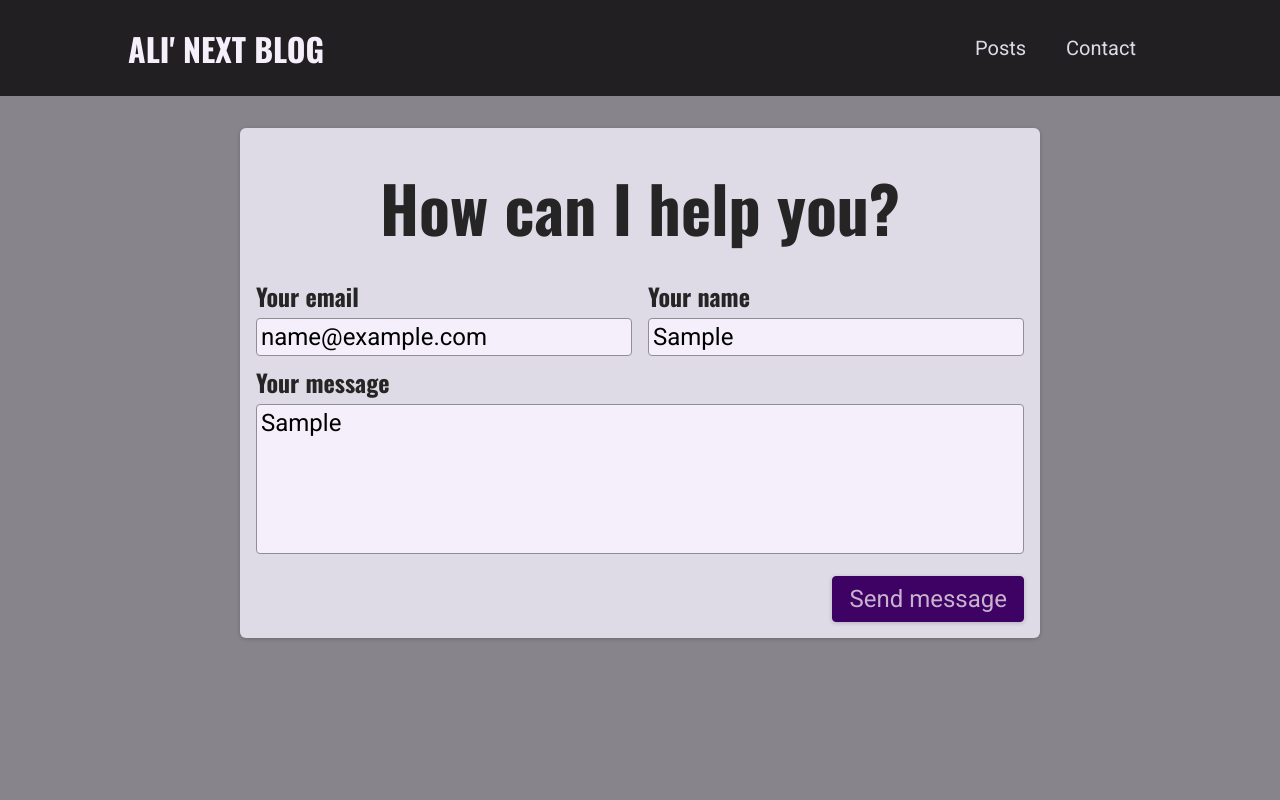
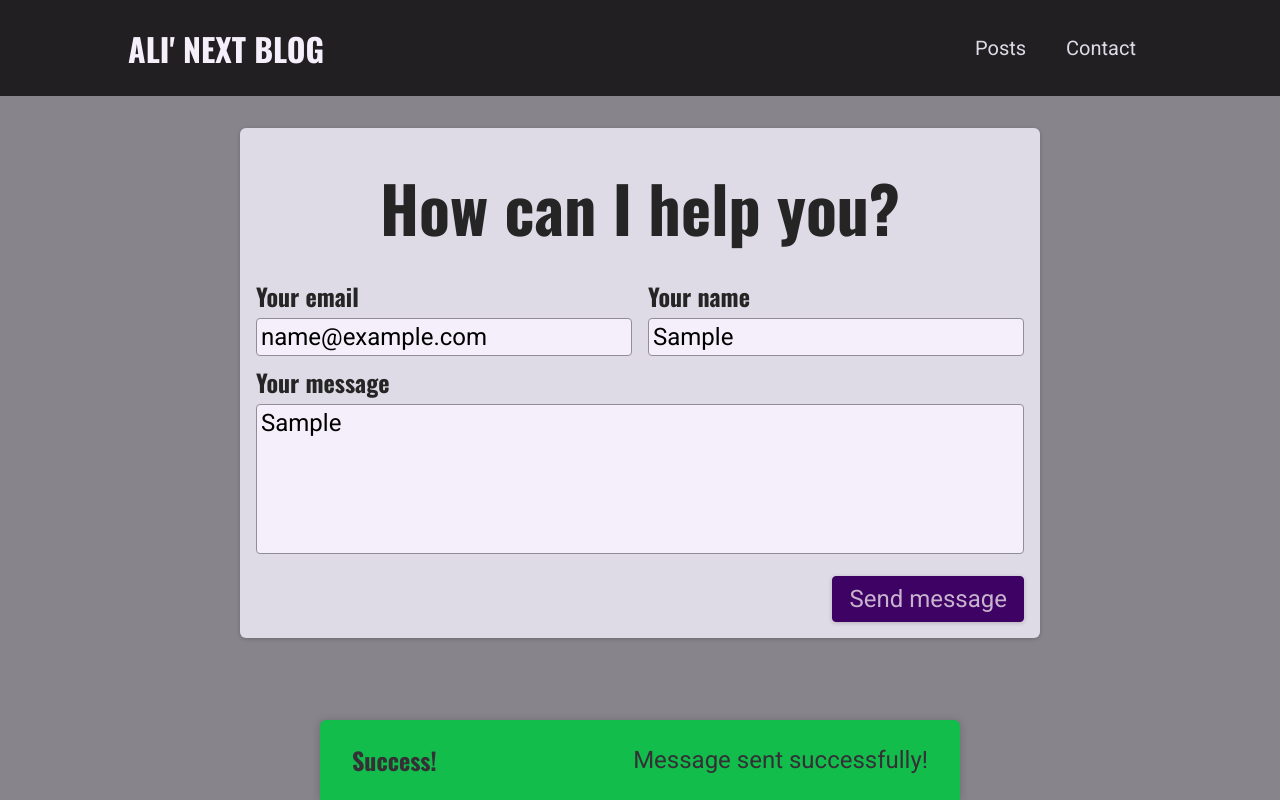
Before and after one commit to alisequeira/nextjs-course-code, a Next.js app: page /contact in a window 1280 px wide. Both pictures are taken after typing "name@example.com", "Sample", "Sample" into the empty fields and a click on the button "Send message". Built offline with nearby package versions, Linux system fonts and the light colour scheme.

Commit message:
Adding UI feedback notifiaciton

```diff
--- a/components/contact/contact-form.js
+++ b/components/contact/contact-form.js
@@ -1,21 +1,76 @@
-import { useState } from "react";
+import { useEffect, useState } from "react";
 import classes from "./contact-form.module.css";
+import Notification from "../ui/notification";
+
+async function sendContactData(contactDetails) {
+  const response = await fetch("/api/contact", {
+    method: "POST",
+    body: JSON.stringify(contactDetails),
+    headers: {
+      "Content-Type": "application/json",
+    },
+  });
+
+  const data = await response.json();
+
+  if (!response.ok) {
+    throw new Error(data.message || "Something went wrong");
+  }
+}
 
 function ContactForm() {
   const [email, setEmail] = useState("");
   const [name, setName] = useState("");
   const [message, setMessage] = useState("");
-  const sendMessageHandler = (event) => {
+  const [requestStatus, setRequestStatus] = useState(); //pending, success, error, null
+
+  useEffect(() => {
+    if (requestStatus === "success" || requestStatus === "error") {
+      const timerId = setTimeout(() => {
+        setRequestStatus(null);
+      }, 3000);
+
+      return () => clearTimeout(timerId);
+    }
+  }, [requestStatus]);
+
+  const sendMessageHandler = async (event) => {
     event.preventDefault();
-    fetch("/api/contact", {
-      method: "POST",
-      body: JSON.stringify({ email, name, message }),
-      headers: {
-        "Content-Type": "application/json",
-      },
-    });
+    setRequestStatus("pending");
+
+    try {
+      await sendContactData({ email, name, message });
+      setRequestStatus("success");
+    } catch (err) {
+      setRequestStatus("error");
+    }
   };
 
+  let notification;
+
+  if (requestStatus === "pending") {
+    notification = {
+      status: "pending",
+      title: "Sending message",
+      message: "your message is on its way",
+    };
+  }
+
+  if (requestStatus === "success") {
+    notification = {
+      status: "success",
+      title: "Success!",
+      message: "Message sent successfully!",
+    };
+  }
+
+  if (requestStatus === "error") {
+    notification = {
+      status: "error",
+      title: "error message",
+      message: "Oops!... something went wrong",
+    };
+  }
   return (
     <section className={classes.contact}>
       <h1>How can I help you?</h1>
@@ -55,6 +110,13 @@ function ContactForm() {
           <button>Send message</button>
         </div>
       </form>
+      {notification && (
+        <Notification
+          status={notification.status}
+          title={notification.title}
+          message={notification.message}
+        />
+      )}
     </section>
   );
 }
--- /dev/null
+++ b/components/ui/notification.js
@@ -0,0 +1,28 @@
+import ReactDOM from 'react-dom';
+
+import classes from './notification.module.css';
+
+function Notification(props) {
+  const { title, message, status } = props;
+
+  let statusClasses = '';
+
+  if (status === 'success') {
+    statusClasses = classes.success;
+  }
+
+  if (status === 'error') {
+    statusClasses = classes.error;
+  }
+
+  const cssClasses = `${classes.notification} ${statusClasses}`;
+
+  return (
+    <div className={cssClasses}>
+      <h2>{title}</h2>
+      <p>{message}</p>
+    </div>
+  );
+}
+
+export default Notification;
--- /dev/null
+++ b/components/ui/notification.module.css
@@ -0,0 +1,43 @@
+.notification {
+  display: flex;
+  justify-content: space-between;
+  align-items: center;
+  color: var(--color-grey-100);
+  background-color: var(--color-grey-800);
+  padding: 0 var(--size-8);
+  box-shadow: 0 1px 8px rgba(0, 0, 0, 0.2);
+  position: fixed;
+  height: 5rem;
+  bottom: 0;
+  width: 100%;
+  left: 0;
+  border-top-right-radius: 0;
+  border-top-left-radius: 0;
+}
+
+.notification h2 {
+  font-size: var(--size-6);
+  margin: 0;
+}
+
+.notification p {
+  margin: 0;
+}
+
+.success {
+  background-color: var(--color-success-500);
+  color: var(--color-grey-800);
+}
+
+.error {
+  background-color: var(--color-error-500);
+}
+
+@media (min-width: 768px) {
+  .notification {
+    width: 40rem;
+    left: calc(50% - 20rem);
+    border-top-right-radius: 6px;
+    border-top-left-radius: 6px;
+  }
+}
--- a/lib/posts-util.js
+++ b/lib/posts-util.js
@@ -9,7 +9,7 @@ export function getPostsFiles() {
 }
 
 export function getPostData(postIdentifier) {
-  const postSlug = postIdentifier.replace(/\.md$/, ""); //remove the file extension
+  const postSlug = postIdentifier.replace(/\.md$/, ""); // removes the file extension
   const filePath = path.join(postDirectory, `${postSlug}.md`);
   const fileContent = fs.readFileSync(filePath, "utf-8");
   const { data, content } = matter(fileContent);
--- a/package.json
+++ b/package.json
@@ -9,6 +9,7 @@
   },
   "dependencies": {
     "gray-matter": "^4.0.3",
+    "mongodb": "^3.6.9",
     "next": "10.0.6",
     "react": "17.0.1",
     "react-dom": "17.0.1",
--- a/pages/api/contact.js
+++ b/pages/api/contact.js
@@ -1,4 +1,7 @@
-function handler(req, res) {
+//import { MongoClient } from "mongodb";
+async function handler(req, res) {
+  //let client;
+
   if (req.method === "POST") {
     const { email, name, message } = req.body;
 
@@ -21,6 +24,27 @@ function handler(req, res) {
       message,
     };
 
+    /*
+        try{
+             client = await MongoClient.connect('url');
+             const db = client.db();
+
+             try{
+                if the collection is not defines it will create it on the fly
+                const result = await db.collection('message').insertOne(newMessage);
+                newMessage.id = result.insertedId;
+             }catch(err){
+                 client.close();
+                 res.status(500).json({message: err.message});
+                return;
+             }
+
+        }catch(err){
+           rest.status(500).json({message: err.message})
+        }
+
+        client.close();
+    */
     res.status(201).json({ message: "success" });
     console.log(newMessage);
   }
```
Also changed, not shown: 1 other file (tests, documents, lock files or other folders).
